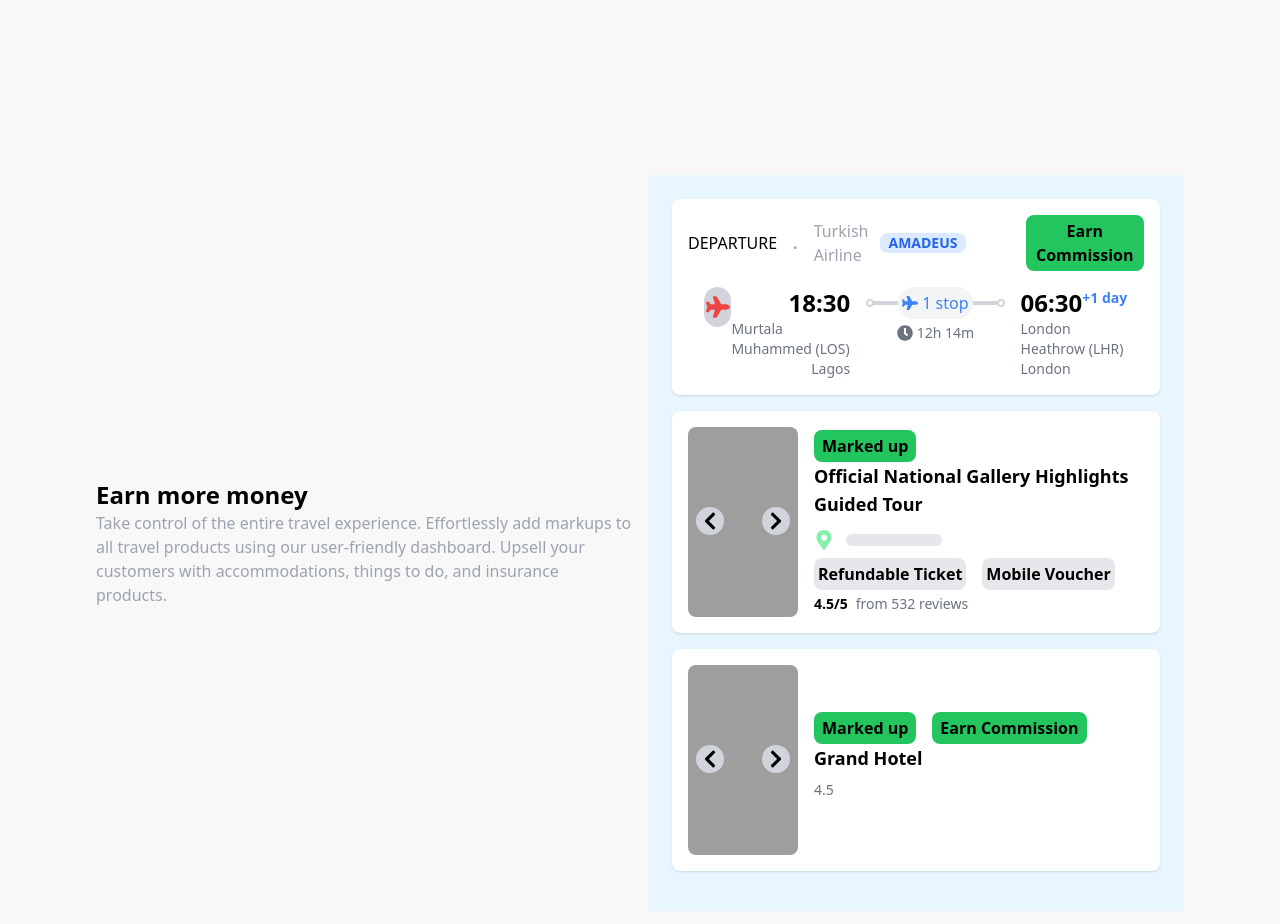
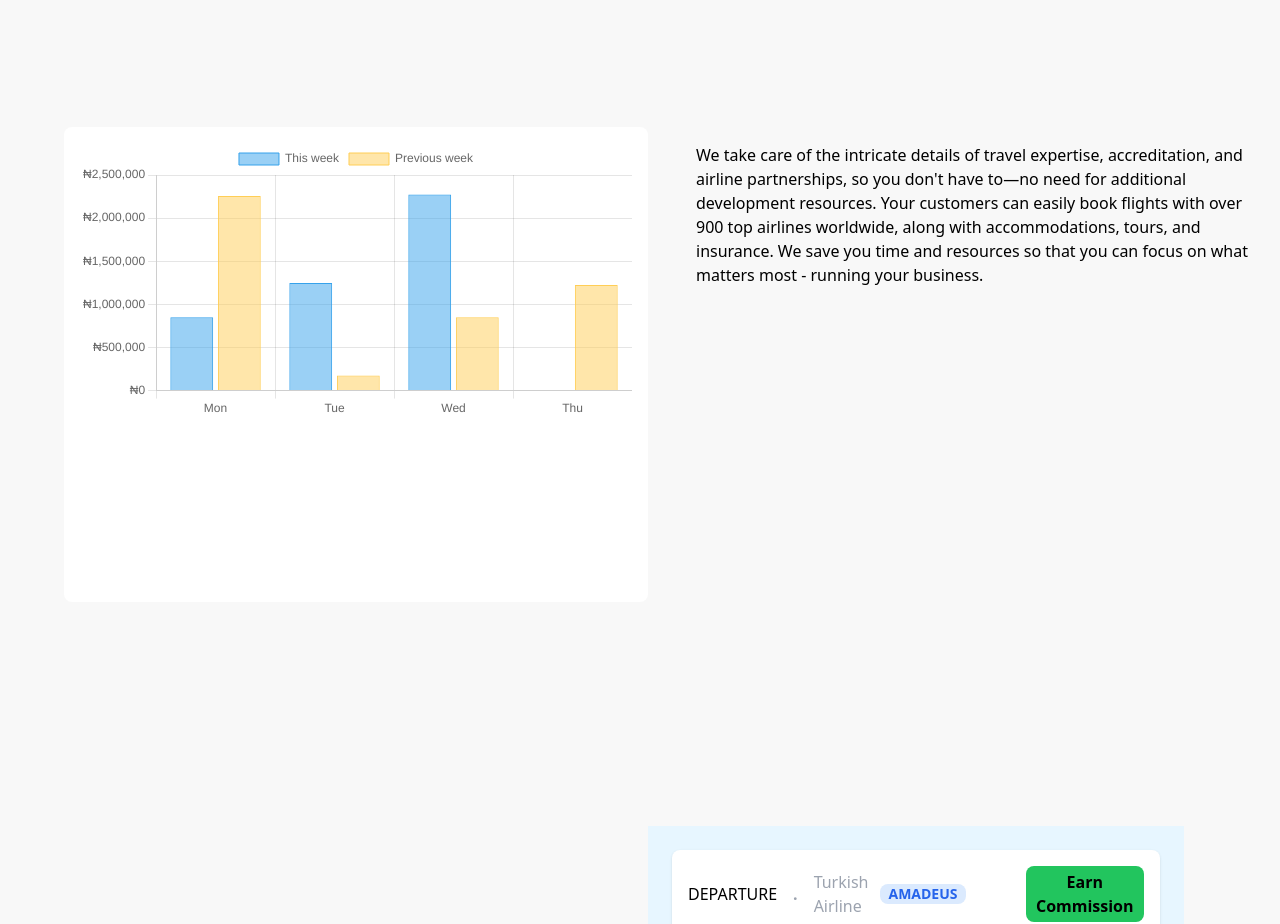
Before and after one commit to gizework21/Techcore-Africa, a React (Vite) app: page / in a window 1280 px wide. Shown: the part 2920-3844 px from the top of the page. Built offline with nearby package versions, Linux system fonts and the light colour scheme; grey boxes are pictures that could not be loaded; a web font is replaced by a local one.

Commit message:
add barchart section

```diff
--- a/public/data/hotels.json
+++ b/public/data/hotels.json
@@ -1,6 +1,6 @@
 [
     {
-       "image": ["https://i.pinimg.com/736x/19/d2/a4/19d2a41216579687b8273cd043a30050.jpg", "https://i.pinimg.com/564x/08/47/f7/0847f78ad27f6674dc71d1bf2fc4692b.jpg"],
+       "image": ["https://i.pinimg.com/736x/19/d2/a4/19d2a41216579687b8273cd043a30050.jpg","https://i.pinimg.com/564x/b4/e4/4b/b4e44bf808d35a4a1eb9899e8ca3df0e.jpg", "https://i.pinimg.com/564x/08/47/f7/0847f78ad27f6674dc71d1bf2fc4692b.jpg"],
       "title": "Grand Hotel",
       "rating": "4.5"
     }
--- a/src/pages/EarnMoney.jsx
+++ b/src/pages/EarnMoney.jsx
@@ -5,7 +5,6 @@ import RoomCard from "../components/RoomCard";
 
 const Home = () => {
   const [tours, setTours] = useState([]);
-  const [rooms, setRooms] = useState([]);
   const [hotels, setHotels] = useState([]);
 
   useEffect(() => {
--- a/src/pages/EasyMoney.jsx
+++ b/src/pages/EasyMoney.jsx
@@ -1,6 +1,7 @@
 import React from 'react'
 import EarnMoney from "./EarnMoney"
 import Travel from "./Travel"
+import SalesChart from "./SalesChart"
 
 function EasyMoney() {
   return (
@@ -8,6 +9,7 @@ function EasyMoney() {
     <div className='bg-[#F8F8F8] mt-16'>
         <p className='font-bold text-[36px] text-center pt-16 pb-8'>An easy to use travel booking platform</p>
     <Travel />
+    <SalesChart />
     <EarnMoney />
     </div>
     </>
--- a/src/pages/SalesChart.jsx
+++ b/src/pages/SalesChart.jsx
@@ -6,7 +6,7 @@ import FocusOnText from './FocusOnText'; // Ensure this path is correct
 
 const FocusOnWhatMatters = () => {
   return (
-    <div className="flex justify-between w-[1200px] h-[475px] gap-8 bg-[#F8F8F8] mt-50">
+    <div className="flex justify-between w-[1200px] h-[475px] gap-8 bg-[#F8F8F8] mt-44 ml-16">
       <BarChartCard />
       <FocusOnText />
     </div>
```
